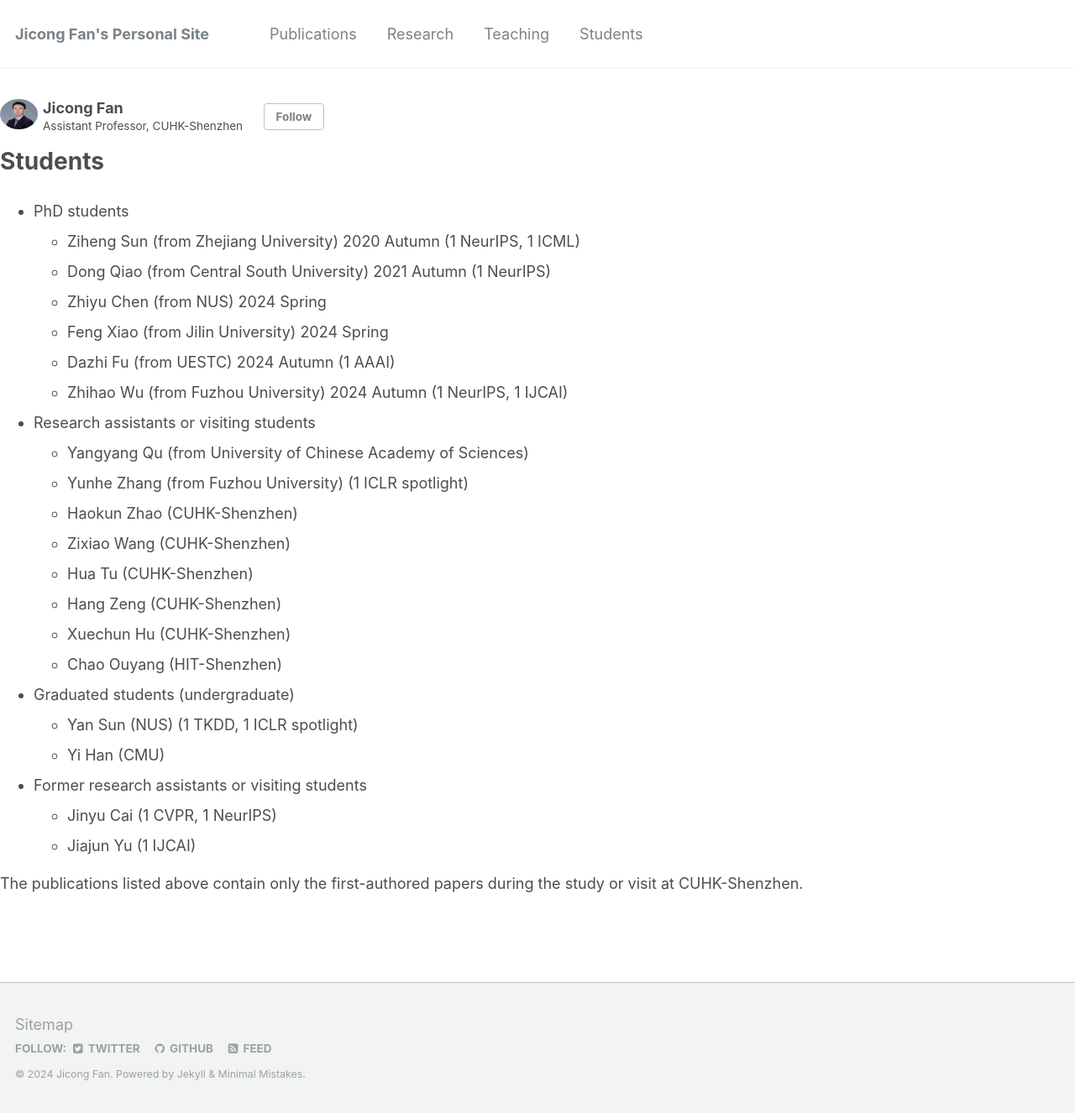
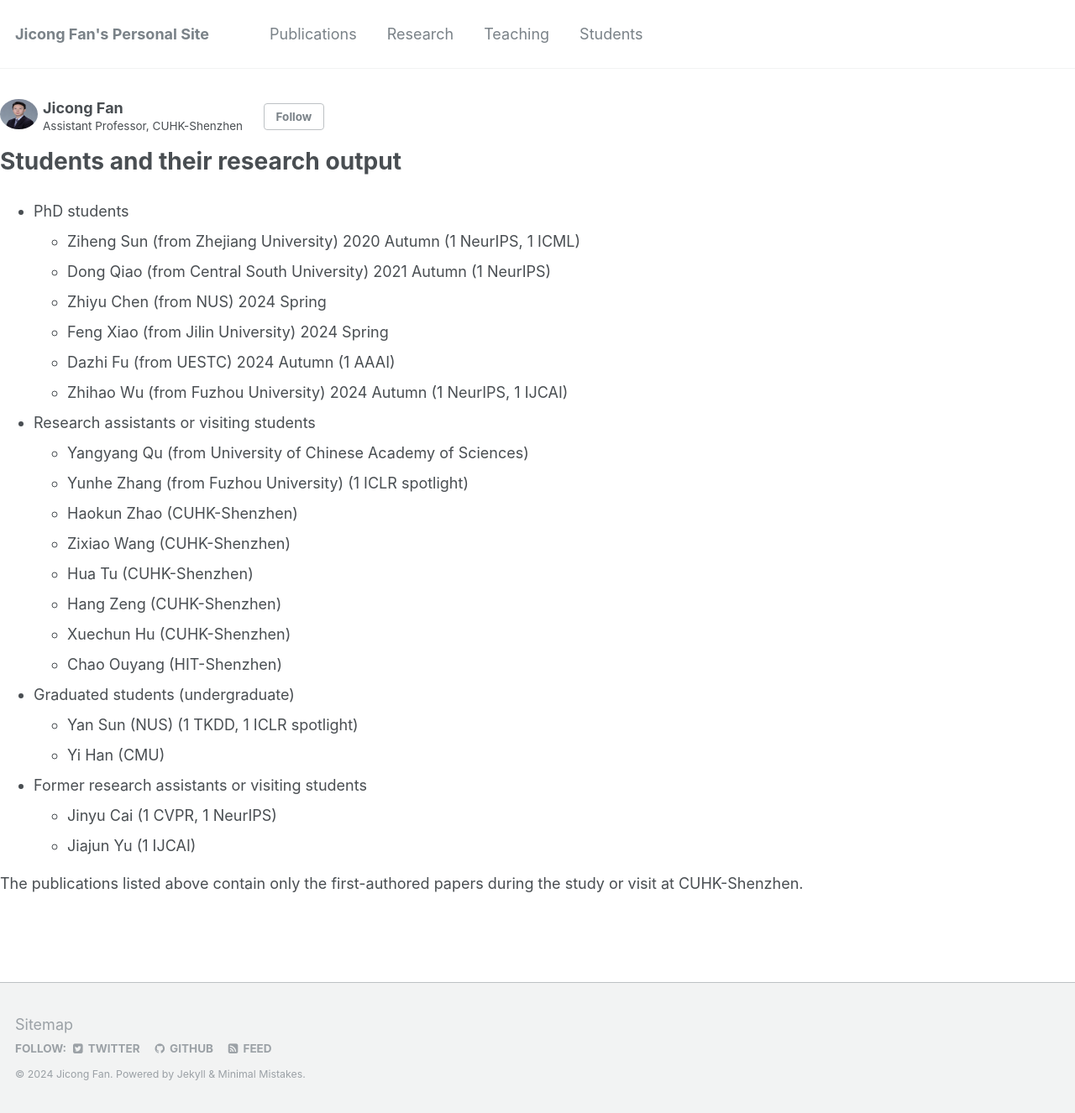
Before and after one commit to jicongfan/jicongfan.github.io, a Jekyll site: the page built from _pages/students.md, in a window 1280 px wide. Shown: the whole page at 84% size. Built offline with Jekyll 4.4.1, drawn with Linux system fonts in a browser that asks for light colours.

Commit message:
Update students.md

```diff
--- a/_pages/students.md
+++ b/_pages/students.md
@@ -1,6 +1,6 @@
 ---
 permalink: /students/
-title: "Students"
+title: "Students and their research output"
 author_profile: true
 ---
 
```
